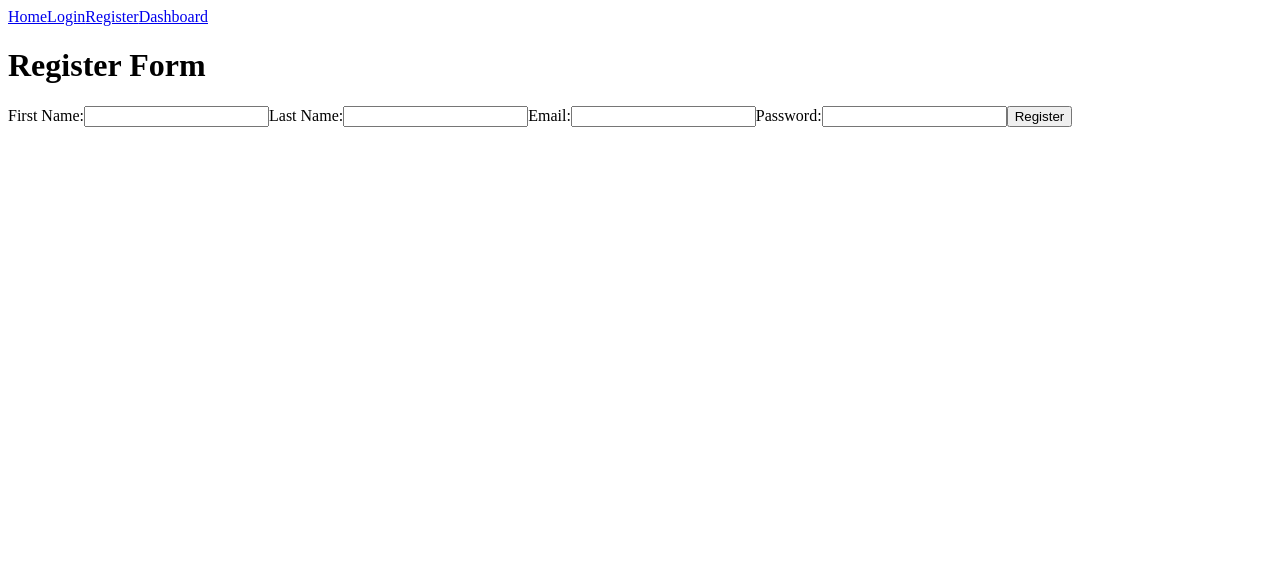
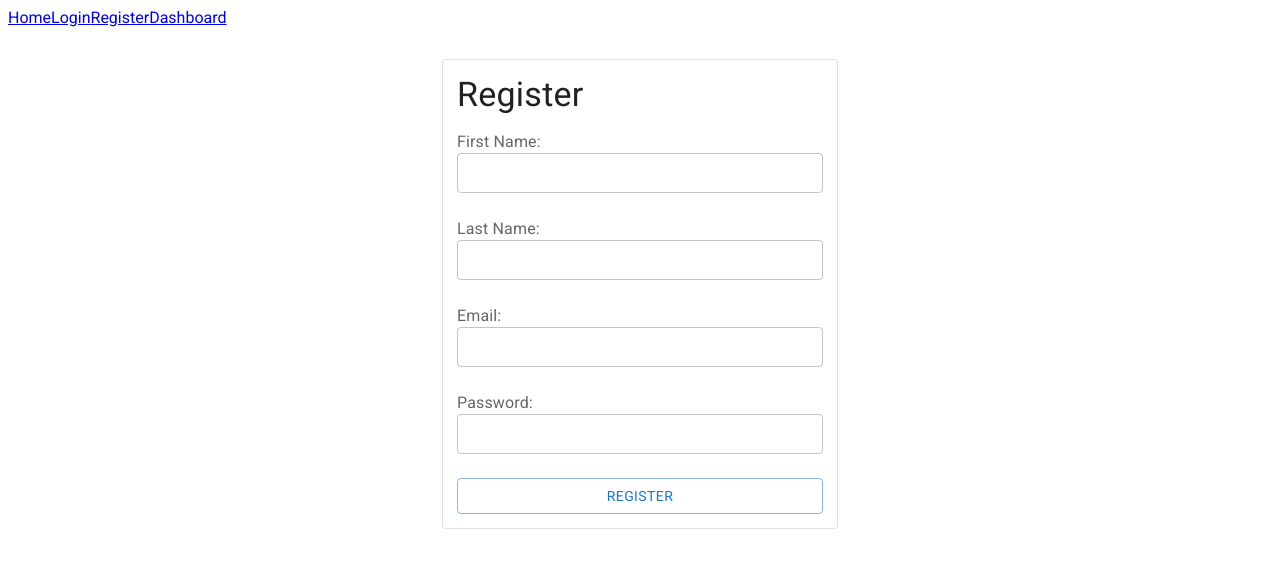
Before and after one commit to Nadia-Kadri/progress-pal, a React (Vite) app in the folder client/: page /register in a window 1280 px wide. Shown: the top 568 px of the page. Built offline with nearby package versions, Linux system fonts and the light colour scheme; no server answers.

Commit message:
Install MUI, style login and register forms

```diff
--- a/client/package.json
+++ b/client/package.json
@@ -10,6 +10,11 @@
     "preview": "vite preview"
   },
   "dependencies": {
+    "@emotion/react": "^11.11.4",
+    "@emotion/styled": "^11.11.5",
+    "@fontsource/roboto": "^5.0.13",
+    "@mui/icons-material": "^5.16.0",
+    "@mui/material": "^5.16.0",
     "react": "^18.3.1",
     "react-dom": "^18.3.1",
     "react-router-dom": "^6.24.0"
--- a/client/src/components/App.jsx
+++ b/client/src/components/App.jsx
@@ -5,6 +5,9 @@ import Login from '../pages/Login/Login';
 import Register from '../pages/Register/Register';
 import Dashboard from '../pages/Dashboard/Dashboard';
 import ProtectedRoute from './ProtectedRoute';
+import '../styles/global.css';
+import '@fontsource/roboto/400.css';
+
 
 function App() {
   const [user, setUser] = useState({ isAuthenticated: false, user: null });
--- a/client/src/pages/Login/Login.jsx
+++ b/client/src/pages/Login/Login.jsx
@@ -1,6 +1,14 @@
 import { useState } from 'react';
 import { Navigate } from 'react-router-dom';
 import Navbar from '../../components/Navbar/Navbar';
+import Container from '@mui/material/Container';
+import Box from '@mui/material/Box';
+import Card from '@mui/material/Card';
+import FormControl from '@mui/material/FormControl';
+import FormLabel from '@mui/material/FormLabel';
+import TextField from '@mui/material/TextField';
+import Button from '@mui/material/Button';
+import Typography from '@mui/material/Typography';
 
 function Login({checkAuth, user}) {
   const [input, setInput] = useState({ email: '', password: '' });
@@ -46,26 +54,61 @@ function Login({checkAuth, user}) {
   return (
     <div>
       <Navbar user={user}/>
-      <h1>Login Form</h1>
-      <form onSubmit={handleSubmit}>
-        <label htmlFor='email'>Email:</label>
-        <input
+      <Container maxWidth='xs'>
+        <Box sx={{ my: 4 }}>
+          <Card variant='outlined' sx={{ padding: '14px'}}>
+            <Typography component='h1' variant='h4' sx={{ mb: '14px' }}>
+              Sign in
+            </Typography>
+            <Box
+              component='form'
+              onSubmit={handleSubmit}
+              noValidate
+              sx={{
+                display: 'flex',
+                flexDirection: 'column',
+                gap: 3
+                }}
+            >
+              <FormControl>
+                <FormLabel htmlFor='email'>Email:</FormLabel>
+                <TextField
                   type='email'
                   id='email'
                   name='email'
                   value={input.email}
                   onChange={handleChange}
+                  autoComplete='email'
+                  sx={{
+                    height: '40px',
+                    '& .MuiInputBase-root': {
+                      height: '100%'
+                    }
+                  }}
                 />
-        <label htmlFor='password'>Password:</label>
-        <input
+              </FormControl>
+              <FormControl>
+                <FormLabel htmlFor='password'>Password:</FormLabel>
+                <TextField
                   type='password'
                   id='password'
                   name='password'
                   value={input.password}
                   onChange={handleChange}
+                  autoComplete="current-password"
+                  sx={{
+                    height: '40px',
+                    '& .MuiInputBase-root': {
+                      height: '100%'
+                    }
+                  }}
                 />
-        <button type='submit'>Login</button>
-      </form>
+              </FormControl>
+              <Button type='submit' variant="outlined">Login</Button>
+            </Box>
+          </Card>
+        </Box>
+      </Container>
     </div>
   );
 }
--- a/client/src/pages/Register/Register.jsx
+++ b/client/src/pages/Register/Register.jsx
@@ -1,6 +1,14 @@
 import { useState } from 'react';
 import { Navigate } from 'react-router-dom';
 import Navbar from '../../components/Navbar/Navbar';
+import Container from '@mui/material/Container';
+import Box from '@mui/material/Box';
+import Card from '@mui/material/Card';
+import FormControl from '@mui/material/FormControl';
+import FormLabel from '@mui/material/FormLabel';
+import TextField from '@mui/material/TextField';
+import Button from '@mui/material/Button';
+import Typography from '@mui/material/Typography';
 
 function Register({ checkAuth, user }) {
   const [input, setInput] = useState({
@@ -51,42 +59,95 @@ function Register({ checkAuth, user }) {
   return (
     <div>
       <Navbar user={user}/>
-      <h1>Register Form</h1>
-      <form onSubmit={handleSubmit}>
-        <label htmlFor='first_name'>First Name:</label>
-        <input
+      <Container maxWidth='xs'>
+        <Box sx={{  my: 4 }}>
+          <Card variant='outlined' sx={{ padding: '14px' }}>
+            <Typography component='h1' variant='h4' sx={{ mb: '14px' }}>
+              Register
+            </Typography>
+            <Box
+              component='form'
+              onSubmit={handleSubmit}
+              noValidate
+              sx={{
+                display: 'flex',
+                flexDirection: 'column',
+                gap: 3
+                }}
+            >
+              <FormControl>
+                <FormLabel htmlFor='first_name'>First Name:</FormLabel>
+                <TextField
                   type='text'
                   id='first_name'
                   name='first_name'
                   value={input.first_name}
                   onChange={handleChange}
+                  autoComplete='given-name'
+                  sx={{
+                    height: '40px',
+                    '& .MuiInputBase-root': {
+                      height: '100%'
+                    }
+                  }}
                 />
-        <label htmlFor='last_name'>Last Name:</label>
-        <input
+              </FormControl>
+              <FormControl>
+                <FormLabel htmlFor='last_name'>Last Name:</FormLabel>
+                <TextField
                   type='text'
                   id='last_name'
                   name='last_name'
                   value={input.last_name}
                   onChange={handleChange}
+                  autoComplete='family-name'
+                  sx={{
+                    height: '40px',
+                    '& .MuiInputBase-root': {
+                      height: '100%'
+                    }
+                  }}
                 />
-        <label htmlFor='email'>Email:</label>
-        <input
+              </FormControl>
+              <FormControl>
+                <FormLabel htmlFor='email'>Email:</FormLabel>
+                <TextField
                   type='email'
                   id='email'
                   name='email'
                   value={input.email}
                   onChange={handleChange}
+                  autoComplete='email'
+                  sx={{
+                    height: '40px',
+                    '& .MuiInputBase-root': {
+                      height: '100%'
+                    }
+                  }}
                 />
-        <label htmlFor='password'>Password:</label>
-        <input
+              </FormControl>
+              <FormControl>
+                <FormLabel htmlFor='password'>Password:</FormLabel>
+                <TextField
                   type='password'
                   id='password'
                   name='password'
                   value={input.password}
                   onChange={handleChange}
+                  autoComplete="new-password"
+                  sx={{
+                    height: '40px',
+                    '& .MuiInputBase-root': {
+                      height: '100%'
+                    }
+                  }}
                 />
-        <button type='submit'>Register</button>
-      </form>
+              </FormControl>
+              <Button type='submit' variant="outlined">Register</Button>
+            </Box>
+          </Card>
+        </Box>
+      </Container>
     </div>
   );
 }
--- a/client/src/styles/global.css
+++ b/client/src/styles/global.css
@@ -0,0 +1,3 @@
+body {
+  font-family: 'Roboto', sans-serif;
+}
```
Also changed, not shown: 1 other file (tests, documents, lock files or other folders). Lines whose indentation alone changed are shown as unchanged.
